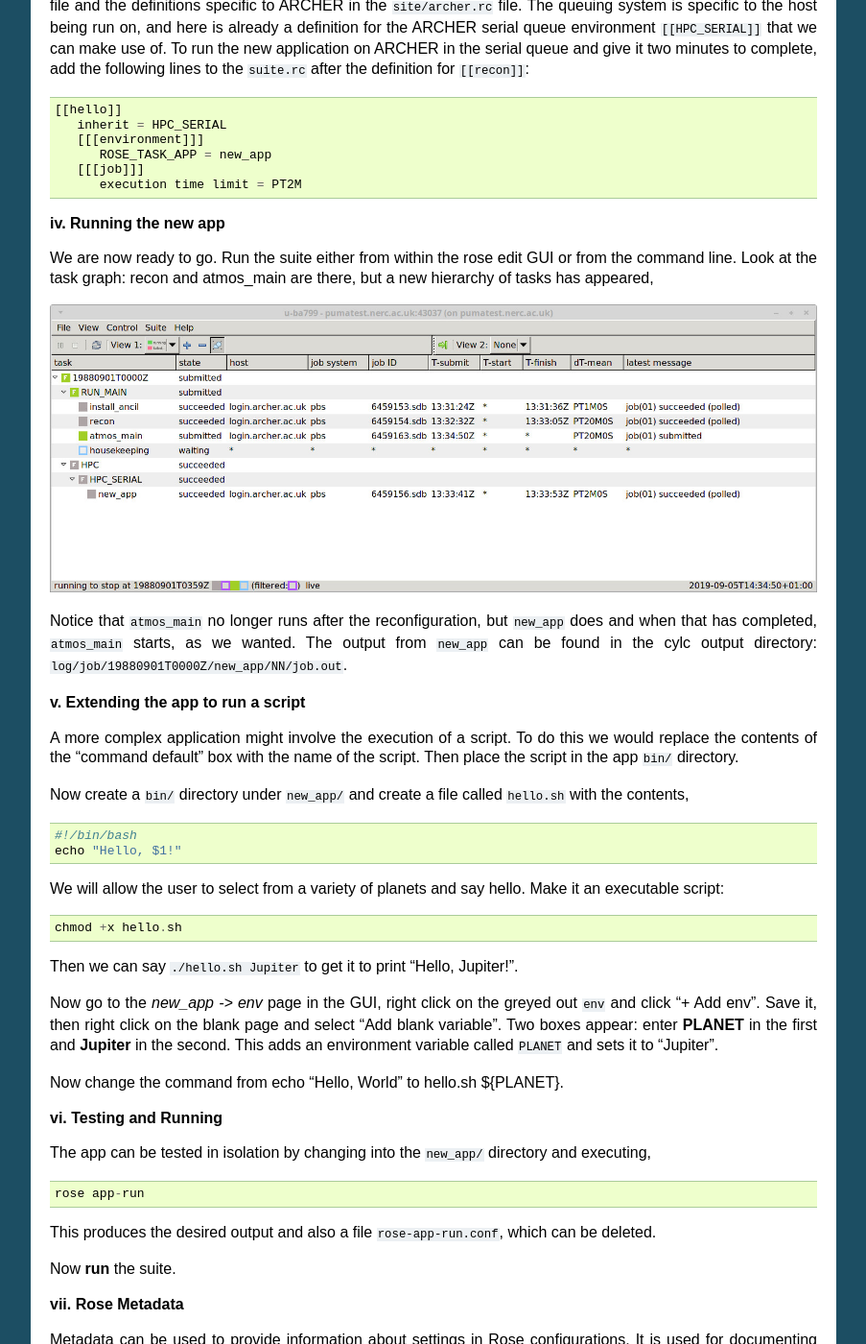
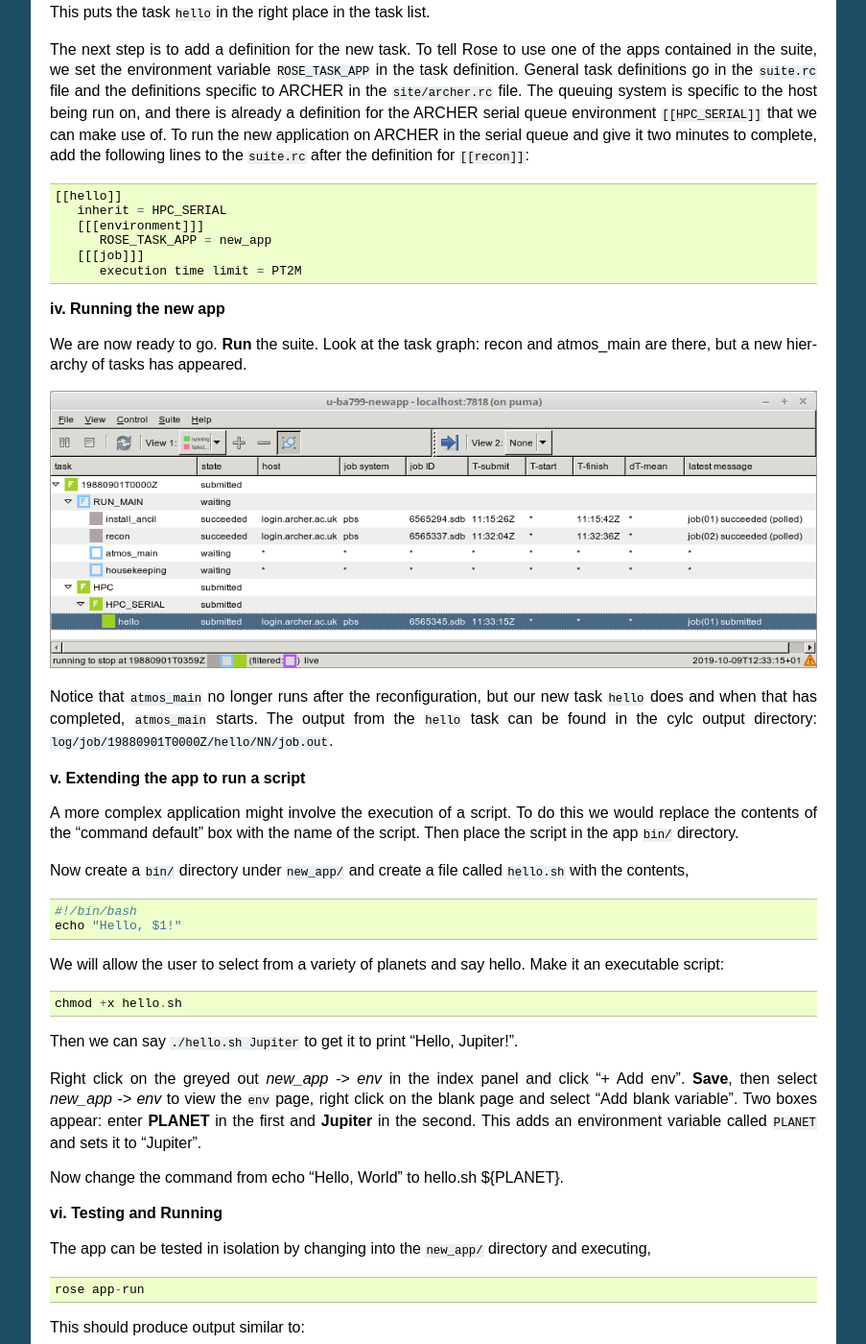
Before and after one commit to NCAS-CMS/um-training, a Sphinx documentation site: the page built from practicals/source/rose-cylc-exercises.rst, in a window 1280 px wide and 1400 px high, scrolled down 4411 px. Shown: the whole window at 96% size, without its empty margins (198-1101 px from the left). Built offline with Sphinx 7.4.7, drawn with Linux system fonts in a browser that asks for light colours; some of the changed text lies outside the part shown.

Commit message:
Further updates

```diff
--- a/practicals/source/rose-cylc-exercises.rst
+++ b/practicals/source/rose-cylc-exercises.rst
@@ -137,10 +137,15 @@ To add a new app to a suite, we first create a directory to hold the app files.
 
 Remember to ``fcm add`` any new files that you add to the suite so they will be added to the repository when you next commit.
 
-In order to actually run the app, we need to add a new "task" to the suite which involves editing the suite configuration file ``suite.rc``. We specify i) how the new task relates to other tasks, specifically, which task will trigger it
-and which task will follow it; ii) what the task will run (i.e which app); and iii) how the task will run (i.e. which computer and the resources it will need).
+In order to actually run the app, we need to add a new "task" to the suite which involves editing the suite configuration file ``suite.rc``. We need to specify 3 things:
 
-In this example, you will add an app that prints ``Hello World``, which will execute after the reconfiguration and before the main model. You will add the app to your copy of u-ba799.
+ **1)** how the new task relates to other tasks, specifically, which task will trigger it and which task will follow it;
+
+ **2)** what the task will run (i.e which app); and
+
+ **3)** how the task will run (i.e. which computer and the resources it will need).
+
+In this example, we will add an app that prints ``Hello World``, which will execute after the reconfiguration and before the main model. We will add the app to your copy of u-ba799.
 
 **i. Create the Rose application directory**
 
@@ -176,7 +181,7 @@ and change it to ::
 
 This puts the task ``hello`` in the right place in the task list.
 
-The next step is to add a definition for the new task. To tell Rose to use one of the apps contained in the suite, we set the environment variable ``ROSE_TASK_APP`` in the task definition.  General task definitions go in the ``suite.rc`` file and the definitions specific to ARCHER in the ``site/archer.rc`` file.  The queuing system is specific to the host being run on, and here is already a definition for the ARCHER serial queue environment  ``[[HPC_SERIAL]]`` that we can make use of. To run the new application on ARCHER in the serial queue and give it two minutes to complete, add the following lines to the ``suite.rc`` after the definition for ``[[recon]]``: ::
+The next step is to add a definition for the new task. To tell Rose to use one of the apps contained in the suite, we set the environment variable ``ROSE_TASK_APP`` in the task definition.  General task definitions go in the ``suite.rc`` file and the definitions specific to ARCHER in the ``site/archer.rc`` file.  The queuing system is specific to the host being run on, and there is already a definition for the ARCHER serial queue environment  ``[[HPC_SERIAL]]`` that we can make use of. To run the new application on ARCHER in the serial queue and give it two minutes to complete, add the following lines to the ``suite.rc`` after the definition for ``[[recon]]``: ::
 
    [[hello]]
       inherit = HPC_SERIAL
@@ -187,11 +192,11 @@ The next step is to add a definition for the new task. To tell Rose to use one o
 
 **iv. Running the new app**
 
-We are now ready to go.  Run the suite either from within the rose edit GUI or from the command line. Look at the task graph: recon and atmos_main are there, but a new hierarchy of tasks has appeared,
+We are now ready to go.  **Run** the suite. Look at the task graph: recon and atmos_main are there, but a new hierarchy of tasks has appeared.
 
-..  image:: /images/ba799-1.jpg
+..  image:: /images/ba799-new-app.png
 
-Notice that ``atmos_main`` no longer runs after the reconfiguration, but ``new_app`` does and when that has completed, ``atmos_main`` starts, as we wanted. The output from ``new_app`` can be found in the cylc output directory: ``log/job/19880901T0000Z/new_app/NN/job.out``.
+Notice that ``atmos_main`` no longer runs after the reconfiguration, but our new task ``hello`` does and when that has completed, ``atmos_main`` starts. The output from the ``hello`` task can be found in the cylc output directory: ``log/job/19880901T0000Z/hello/NN/job.out``.
 
 **v. Extending the app to run a script**
 
@@ -208,7 +213,7 @@ We will allow the user to select from a variety of planets and say hello.  Make
 
 Then we can say ``./hello.sh Jupiter`` to get it to print "Hello, Jupiter!".
 
-Now go to the *new_app -> env* page in the GUI,  right click on the greyed out ``env`` and click "+ Add env". Save it, then right click on the blank page and select "Add blank variable".  Two boxes appear: enter **PLANET** in the first and **Jupiter** in the second.  This adds an environment variable called ``PLANET`` and sets it to "Jupiter".
+Right click on the greyed out *new_app -> env* in the index panel and click "+ Add env". **Save**, then select *new_app -> env* to view the ``env`` page, right click on the blank page and select "Add blank variable".  Two boxes appear: enter **PLANET** in the first and **Jupiter** in the second.  This adds an environment variable called ``PLANET`` and sets it to "Jupiter".
 
 Now change the command from echo "Hello, World" to hello.sh ${PLANET}.
 
@@ -218,7 +223,16 @@ The app can be tested in isolation by changing into the ``new_app/`` directory a
 
   rose app-run
 
-This produces the desired output and also a file ``rose-app-run.conf``, which can be deleted.
+This should produce output similar to: ::
+
+  ros@puma$ rose app-run
+  [INFO] export PATH=/home/ros/roses/u-ba799/app/new_app/bin:/home/fcm/rose-2016.11.1/bin:/usr/local/python/bin:
+  ...
+  [INFO] export PLANET=Jupiter
+  [INFO] command: hello.sh ${PLANET}
+  Hello, Jupiter!
+
+and also a file ``rose-app-run.conf``, which can be deleted.
 
 Now **run** the suite.
 
```
Also changed, not shown: other parts of practicals/source/rose-cylc-exercises.rst (+1 -1 lines), practicals/source/images/ba799-1.jpg (deleted), practicals/source/images/ba799-new-app.png (added), 1 other file.
